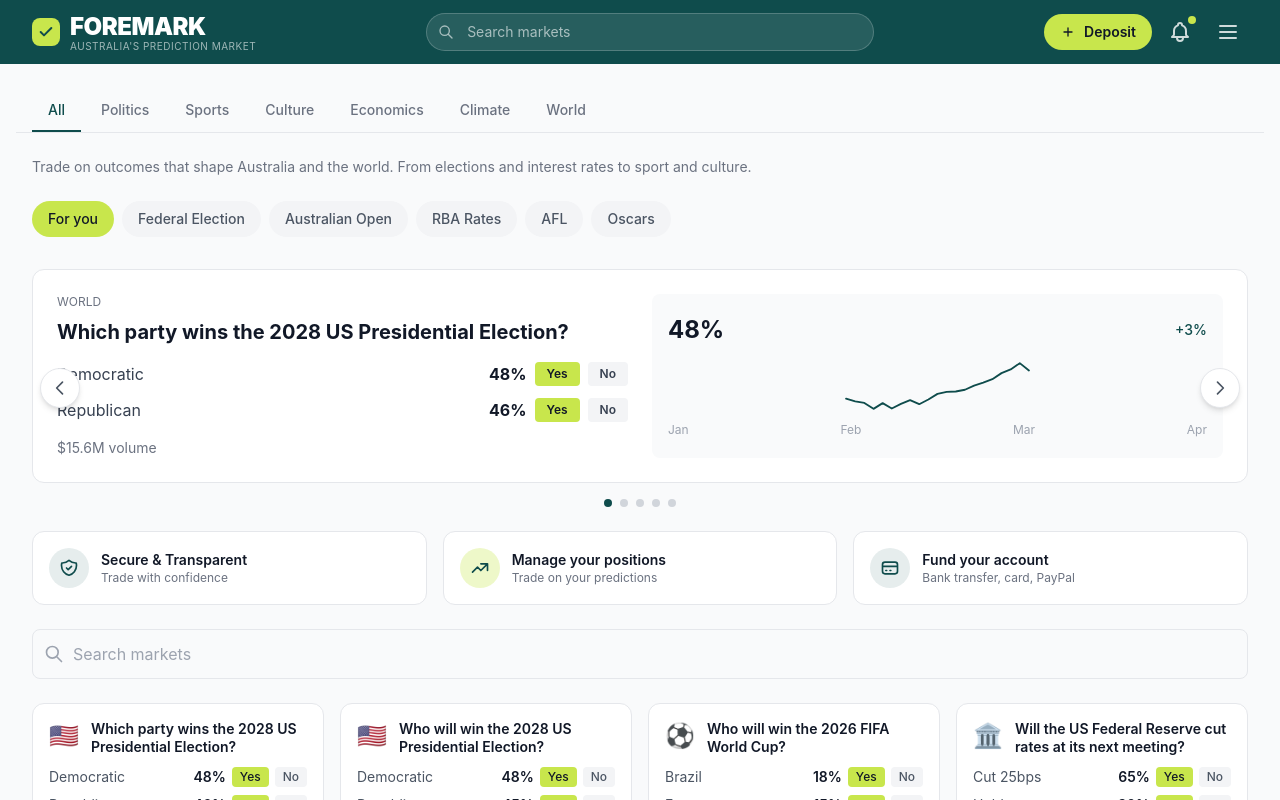
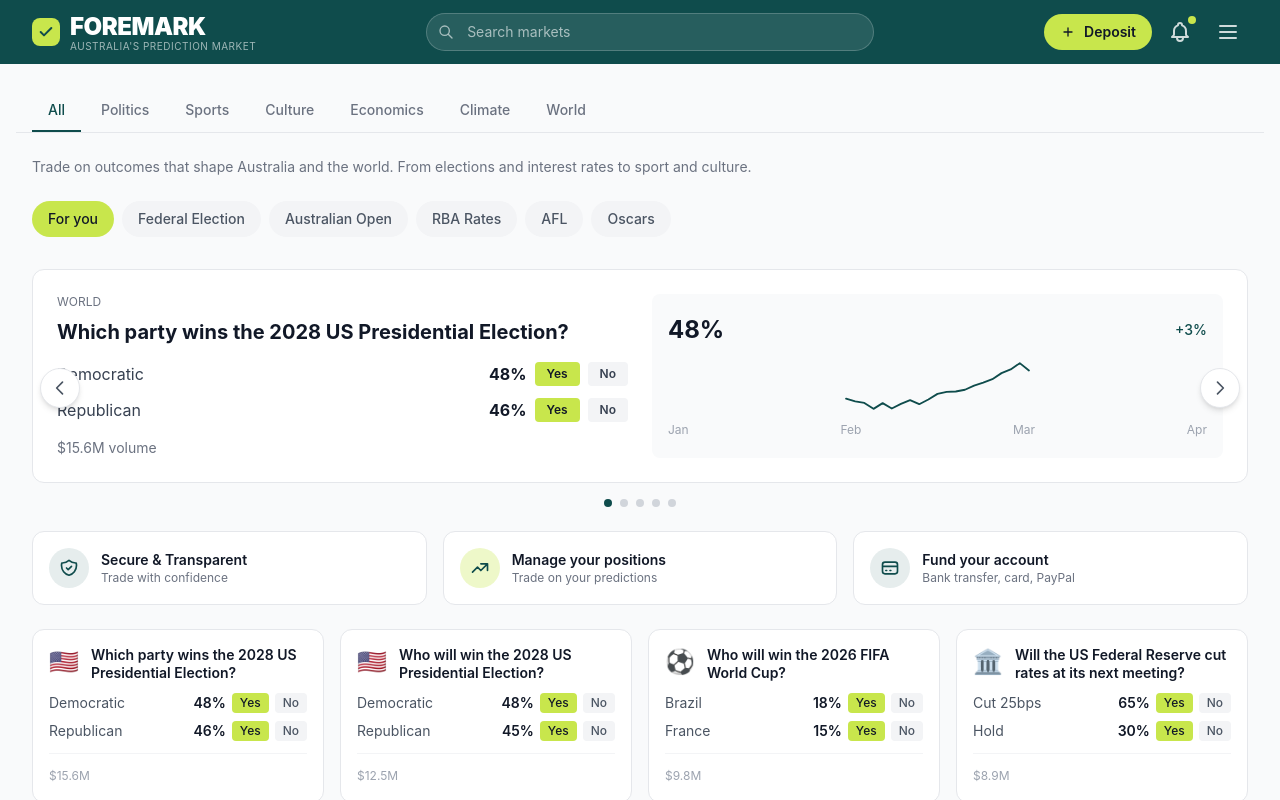
Before and after one commit to scottellice-flint-png/Claude, a Next.js app: page / in a window 1280 px wide. Shown: the top 800 px of the page. Built offline with nearby package versions, Linux system fonts and the light colour scheme.

Commit message:
fix: Remove search bar and show USP cards only on home page
- Removed duplicate search bar (header search is sufficient)
- USP info cards now only display on "All" category tab
- Cleaner UI for category-specific pages (Politics, Culture, etc.)

https://claude.ai/code/session_01KvSvBaG87bgb36XFZsCfB7

```diff
--- a/src/pages/index.tsx
+++ b/src/pages/index.tsx
@@ -33,7 +33,6 @@ export default function Home() {
     }
   };
   const [selectedTrending, setSelectedTrending] = useState('for-you');
-  const [searchQuery, setSearchQuery] = useState('');
   const [currentSlide, setCurrentSlide] = useState(0);
 
   const markets = useStore((state) => state.markets);
@@ -67,17 +66,8 @@ export default function Home() {
       filtered = filtered.filter((m) => m.category === selectedCategory);
     }
 
-    if (searchQuery) {
-      const query = searchQuery.toLowerCase();
-      filtered = filtered.filter(
-        (m) =>
-          m.title.toLowerCase().includes(query) ||
-          m.description.toLowerCase().includes(query)
-      );
-    }
-
     return [...filtered].sort((a, b) => b.volume - a.volume);
-  }, [markets, selectedCategory, searchQuery]);
+  }, [markets, selectedCategory]);
 
   const formatVolume = (volume: number) => {
     if (volume >= 1000000) {
@@ -224,7 +214,8 @@ export default function Home() {
         </div>
       )}
 
-      {/* Info Cards */}
+      {/* Info Cards - Only show on "All" tab */}
+      {selectedCategory === 'all' && (
         <div className="grid grid-cols-1 md:grid-cols-3 gap-4">
           <div className="flex items-center gap-3 p-4 bg-white rounded-xl border border-gray-200">
             <div className="w-10 h-10 bg-foremark-green/10 rounded-full flex items-center justify-center">
@@ -262,30 +253,7 @@ export default function Home() {
             </div>
           </div>
         </div>
-
-      {/* Search */}
-      <div className="relative">
-        <input
-          type="text"
-          placeholder="Search markets"
-          value={searchQuery}
-          onChange={(e) => setSearchQuery(e.target.value)}
-          className="w-full bg-gray-50 border border-gray-200 rounded-lg px-4 py-3 pl-10 text-gray-900 placeholder-gray-400 focus:outline-none focus:ring-2 focus:ring-foremark-green focus:border-transparent"
-        />
-        <svg
-          className="absolute left-3 top-1/2 transform -translate-y-1/2 w-5 h-5 text-gray-400"
-          fill="none"
-          stroke="currentColor"
-          viewBox="0 0 24 24"
-        >
-          <path
-            strokeLinecap="round"
-            strokeLinejoin="round"
-            strokeWidth={2}
-            d="M21 21l-6-6m2-5a7 7 0 11-14 0 7 7 0 0114 0z"
-          />
-        </svg>
-      </div>
+      )}
 
       {/* Markets Grid */}
       {filteredMarkets.length > 0 ? (
```
Lines whose indentation alone changed are shown as unchanged.
